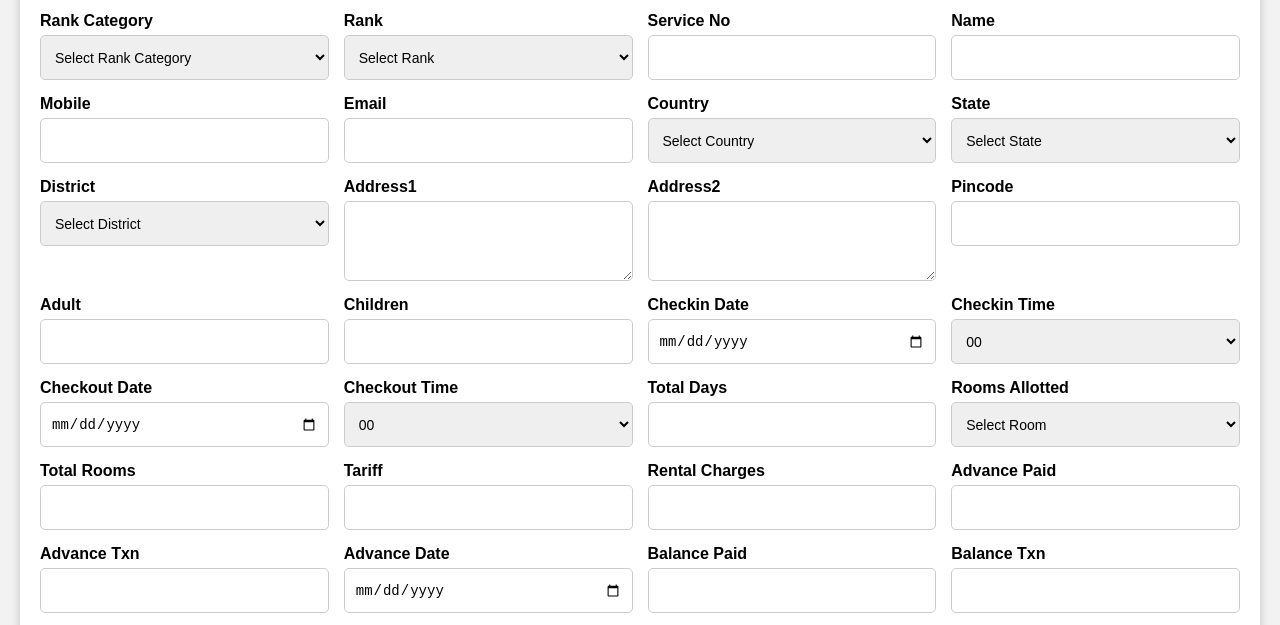
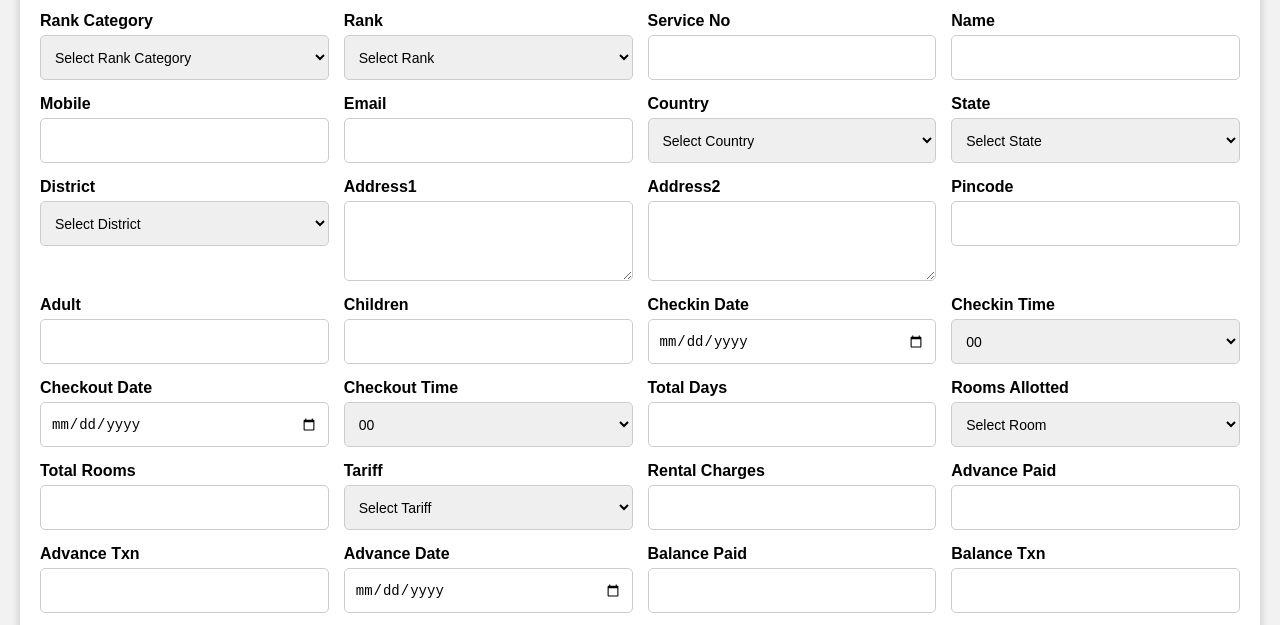
Before and after one commit to mrsanthakumar/jawan_Rool_Existss, a plain HTML site: page index.html in a window 1280 px wide. Shown: the part 159-784 px from the top of the page. Drawn offline with Linux system fonts and the light colour scheme; no server answers.

Commit message:
Update index.html

```diff
--- a/index.html
+++ b/index.html
@@ -367,7 +367,14 @@
 
         <div class="form-group">
           <label>Tariff</label>
-          <input type="number" id="tariff" required />
+           <select id="tariff" required>
+    <option value="">Select Tariff</option>
+    <option value="500" data-amount="500">500</option>
+    <option value="700" data-amount="700">700</option>
+    <option value="600" data-amount="600">600</option>
+    <option value="900" data-amount="900">900</option>
+  </select>
+
         </div>
 
         <div class="form-group">
```
